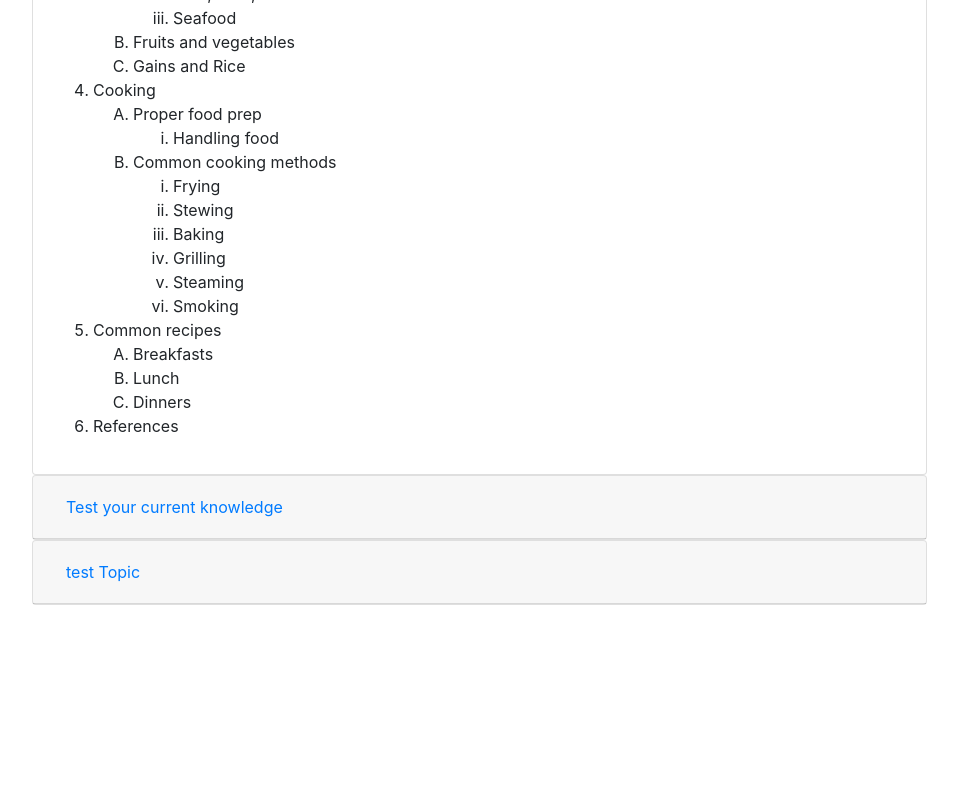
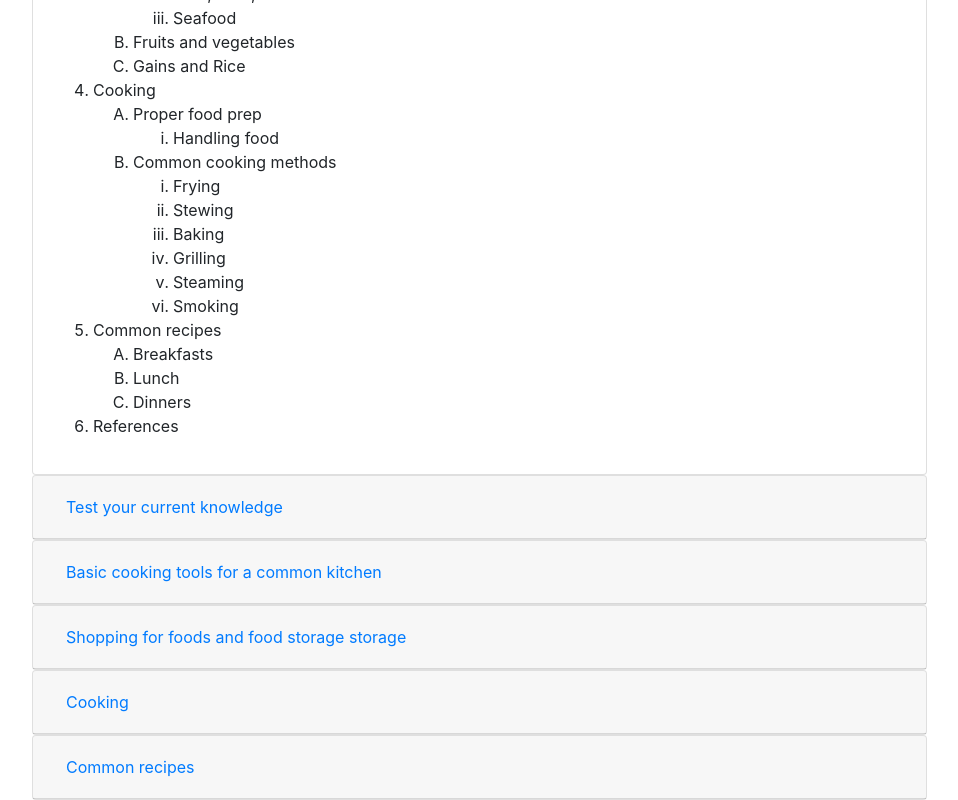
Before and after one commit to JPMendoza/cs6460, a React (Create React App) app: page /basiccourse/cooking in a window 1280 px wide. Shown: the part 688-1488 px from the top of the page, without its empty margins (253-1211 px from the left). Before the commit the page ends 1293 px from the top, so only its background shows below. Built offline with nearby package versions, Linux system fonts and the light colour scheme.

Commit message:
General outline and general data format has now been implemented

```diff
--- a/src/components/SubTopics.js
+++ b/src/components/SubTopics.js
@@ -1,14 +1,40 @@
 import React from "react";
 
-export default class Topics extends React.Component {
+function renderPart(props) {
+//  if (isEmpty(props.media)) {
+//    return <>
+//  } else {
+
+//  }
+
+}
+
+
+export default class Subtopics extends React.Component {
   constructor(props) {
     super(props);
+    var sub = this.props.subtopics;
+    console.log(this.props.subtopics);
+
   }
   render() {
-
     return (
        <div>
-         test
+       <ul>
+          {this.props.subtopics.map(subtopic => (
+            <li>
+               {subtopic.title}
+               <ul>
+                 {subtopic.parts.map(part => (
+                   <li>
+                     {part}
+                   </li>
+                 ))}
+               </ul>
+               <p>  {subtopic.ref ? "References: " + subtopic.ref : ""} </p>
+            </li>
+          ))}
+          </ul>
        </div>
 
     );
--- a/src/components/Topics.js
+++ b/src/components/Topics.js
@@ -1,11 +1,11 @@
 import React from "react";
+import Subtopics from "./Subtopics.js"
 
 export default class Topics extends React.Component {
   constructor(props) {
     super(props);
   }
   render() {
-
     return (
        <div>
          <div class="card">
@@ -18,7 +18,15 @@ export default class Topics extends React.Component {
            </div>
            <div id={this.props.topic.replace(/ /g,'')+"collapse"} class="collapse" aria-labelledby={this.props.topic.replace(/ /g,'')+"header"} data-parent="#accordion">
              <div class="card-body">
-               {this.props.content}
+               {this.props.content.map(c => (
+                 <div>
+                    <p> {c.info} </p>
+                    <p> {c.ref ? "Reference: " + c.ref : ""} </p>
+
+                 </div>
+
+               ))}
+               <Subtopics subtopics={this.props.subtopics}/>
              </div>
            </div>
          </div>
--- a/src/components/courses/Cooking.js
+++ b/src/components/courses/Cooking.js
@@ -2,10 +2,11 @@ import React from "react";
 import Outline from "../Outline";
 import Topics from "../Topics";
 import cookingoutline from '../../jsonfolder/cookingoutline.json';
-
+import cookingtopics from '../../jsonfolder/cookingtopics.json';
 export default class Cooking extends React.Component {
   render() {
     let outline = cookingoutline;
+    let topics = cookingtopics;
     return (
        <div style={{paddingTop: "8px"}}>Cooking <br/>
        <hr/>
@@ -52,7 +53,11 @@ export default class Cooking extends React.Component {
                </div>
              </div>
 
-             <Topics topic="test Topic" content="blah blah blah" />
+             {topics.map(topic => (
+               <div>
+                 <Topics topic={topic.topic} content={topic.content} subtopics={topic.subtopics} />
+               </div>
+             ))}
            </div>
        </div>
     );
--- a/src/components/courses/Exercise.js
+++ b/src/components/courses/Exercise.js
@@ -2,10 +2,11 @@ import React from "react";
 import Outline from "../Outline";
 import Topics from "../Topics";
 import exerciseoutline from '../../jsonfolder/exerciseoutline.json';
-
+import exercisetopics from '../../jsonfolder/exercisetopics.json';
 export default class Exercise extends React.Component {
   render() {
     let outline = exerciseoutline;
+    let topics = exercisetopics;
     return (
        <div style={{paddingTop: "8px"}}>Exercise <br/>
 
@@ -50,7 +51,11 @@ export default class Exercise extends React.Component {
                    </div>
                </div>
              </div>
-             <Topics topic="test Topic" content="blah blah blah" />
+             {topics.map(topic => (
+               <div>
+                 <Topics topic={topic.topic} content={topic.content} subtopics={topic.subtopics} />
+               </div>
+             ))}
            </div>
 
        </div>
--- a/src/components/courses/Nutrition.js
+++ b/src/components/courses/Nutrition.js
@@ -56,7 +56,7 @@ export default class Nutrition extends React.Component {
           </div>
           {topics.map(topic => (
             <div>
-              <Topics topic={topic.Topic} content={topic.Content} />
+              <Topics topic={topic.topic} content={topic.content} subtopics={topic.subtopics} />
             </div>
           ))}
         </div>
--- /dev/null
+++ b/src/jsonfolder/cookingtopics.json
@@ -0,0 +1,83 @@
+[
+  {"topic": "Basic cooking tools for a common kitchen",
+    "content": [
+      {"info":"",
+       "ref": ""
+      }
+    ],
+    "subtopics": [
+      {"title": "Pots",
+       "parts": [],
+       "ref": ""},
+      {"title": "Pans",
+       "parts": [],
+       "ref": ""},
+      {"title": "spatulas",
+       "parts": [],
+       "ref": ""},
+      {"title": "Knives",
+       "parts": [],
+       "ref": ""},
+      {"title": "Thermometers",
+       "parts": [],
+       "ref": ""}
+      ] },
+  {"topic": "Shopping for foods and food storage storage",
+   "content": [
+   {"info":"A nutritional assessment is used to determine the nutritional status of a person or group of people.",
+    "ref": ""
+   }
+   ],
+   "subtopics": [
+    {"title": "Meats ",
+     "parts": ["Poultry","Pork","etc"],
+     "ref": ""},
+    {"title": "Seafood",
+     "parts": [],
+     "ref": ""},
+    {"title": "Fruits and vegetables",
+     "parts": [],
+     "ref": ""},
+    {"title": "Gains and Rice",
+     "parts": [],
+     "ref": ""}
+   ]
+  },
+  {"topic": "Cooking ",
+   "content": [
+   {"info":"A nutritional assessment is used to determine the nutritional status of a person or group of people.",
+    "ref": ""
+   }
+   ],
+   "subtopics": [
+    {"title": "Proper food prep",
+     "parts": ["Handling food"],
+     "ref": ""},
+    {"title": "Common cooking methods",
+     "parts": ["Frying","Stewing","Baking","Grilling","Steaming"],
+     "ref": ""},
+    {"title": "Peer-review",
+     "parts": [],
+     "ref": ""}
+   ]
+ },
+ {"topic": "Common recipes",
+  "content": [
+  {"info":"",
+   "ref": ""
+  }
+  ],
+  "subtopics": [
+   {"title": "Breakfasts",
+    "parts": [""],
+    "ref": ""},
+   {"title": "Lunch",
+    "parts": [],
+    "ref": ""},
+   {"title": "Peer-review",
+    "parts": [],
+    "ref": ""}
+  ]
+ }
+
+]
--- /dev/null
+++ b/src/jsonfolder/exercisetopics.json
@@ -0,0 +1,89 @@
+[
+  {"topic": "What is Exercise",
+    "content": [
+    {"info":"",
+     "ref": "test"
+    }
+    ],
+    "subtopics": [
+      {"title": "aerobic ",
+       "parts": [],
+       "ref": ""},
+      {"title": "anaerobic",
+       "parts": [],
+       "ref": ""}
+      ] },
+  {"topic": "How often you should be working out",
+   "content": [
+   {"info":"",
+    "ref": ""
+   }
+   ],
+   "subtopics": [
+    {"title": "For Men",
+     "parts": [],
+     "ref": ""},
+    {"title": "For Women",
+     "parts": [],
+     "ref": ""},
+    {"title": "Cardio",
+     "parts": [],
+     "ref": ""},
+    {"title": "Resistance",
+     "parts": [],
+     "ref": ""}
+   ]
+  },
+  {"topic": "Basic workout routines",
+   "content": [
+   {"info":"",
+    "ref": ""
+   }
+   ],
+   "subtopics": [
+    {"title": "Circuit Training",
+     "parts": [],
+     "ref": ""},
+    {"title": "Lifting",
+     "parts": [],
+     "ref": ""},
+    {"title": "HIIT",
+     "parts": [],
+     "ref": ""}
+   ]
+  },
+  {"topic": "How often you should be working out",
+   "content": [
+   {"info":"",
+    "ref": ""
+   }
+   ],
+   "subtopics": [
+    {"title": "For Men",
+     "parts": [],
+     "ref": ""},
+    {"title": "For Women",
+     "parts": [],
+     "ref": ""},
+    {"title": "Cardio",
+     "parts": [],
+     "ref": ""},
+    {"title": "Resistance",
+     "parts": [],
+     "ref": ""}
+   ]
+  },
+  {"topic": "Understanding your body",
+   "content": [
+   {"info":"",
+    "ref": ""
+   }
+   ],
+   "subtopics": [
+    {"title": "Feeling Sore vs Feeling hurt",
+     "parts": [],
+     "ref": ""}
+   ]
+  }
+
+]
--- a/src/jsonfolder/nutritiontopics.json
+++ b/src/jsonfolder/nutritiontopics.json
@@ -1,7 +1,68 @@
 [
-  {"Topic": "Identifying what is nutrition",
-    "Content": "Nutrition, nourishment, or aliment, is the supply of materials - food - required by organisms and cells to stay alive. In science and human medicine, nutrition is the science or practice of consuming and utilizing foods." },
-  {"Topic": "Assessing your nutrition",
-   "Content": "A nutritional assessment is used to determine the nutritional status of a person or group of people." }
+  {"topic": "Identifying what is nutrition",
+    "content": [
+    {"info":"Nutrition, nourishment, or aliment, is the supply of materials - food - required by organisms and cells to stay alive. In science and human medicine, nutrition is the science or practice of consuming and utilizing foods.",
+     "ref": "test"
+    }
+    ],
+    "subtopics": [
+      {"title": "Carbohydrates",
+       "parts": [],
+       "ref": ""},
+      {"title": "Fats",
+       "parts": [],
+       "ref": ""},
+      {"title": "Proteins",
+       "parts": [],
+       "ref": ""},
+      {"title": "Vitamins",
+       "parts": [],
+       "ref": ""},
+      {"title": "Minerals",
+       "parts": [],
+       "ref": ""}
+      ] },
+  {"topic": "Assessing your nutrition",
+   "content": [
+   {"info":"A nutritional assessment is used to determine the nutritional status of a person or group of people.",
+    "ref": ""
+   }
+   ],
+   "subtopics": [
+    {"title": "Diet planning",
+     "parts": [],
+     "ref": ""},
+    {"title": "Metabolism",
+     "parts": [],
+     "ref": ""},
+    {"title": "Determining how much you need to consume",
+     "parts": [],
+     "ref": ""},
+    {"title": "Reading food labels and understand what they mean",
+     "parts": [],
+     "ref": ""},
+    {"title": "Minerals",
+     "parts": [],
+     "ref": ""}
+   ]
+  },
+  {"topic": "Finding reliable Nutrition information",
+   "content": [
+   {"info":"A nutritional assessment is used to determine the nutritional status of a person or group of people.",
+    "ref": ""
+   }
+   ],
+   "subtopics": [
+    {"title": "Testimonials",
+     "parts": [],
+     "ref": ""},
+    {"title": "Scientific method",
+     "parts": [],
+     "ref": ""},
+    {"title": "Peer-review",
+     "parts": [],
+     "ref": ""}
+   ]
+  }
 
 ]
```
